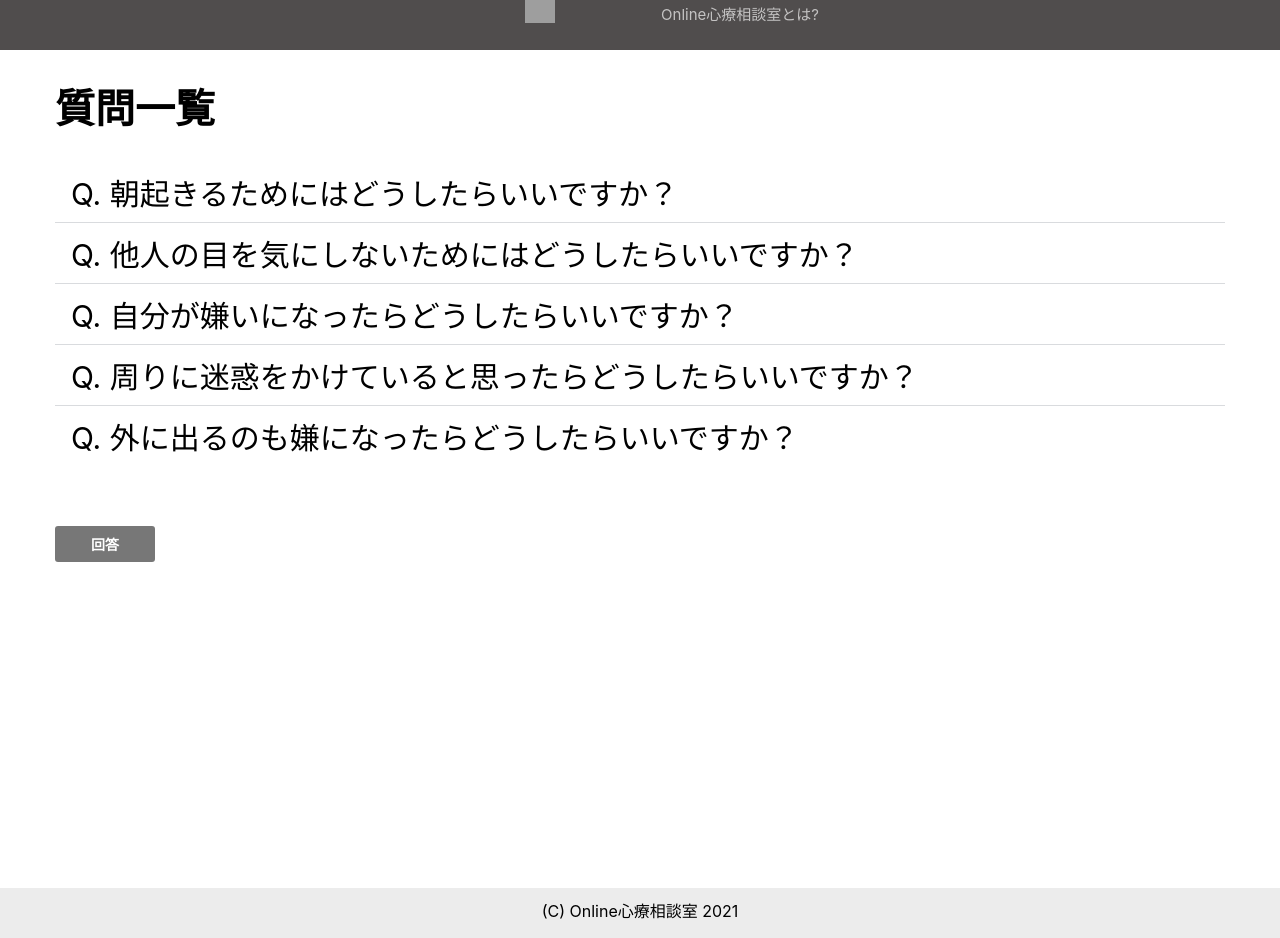
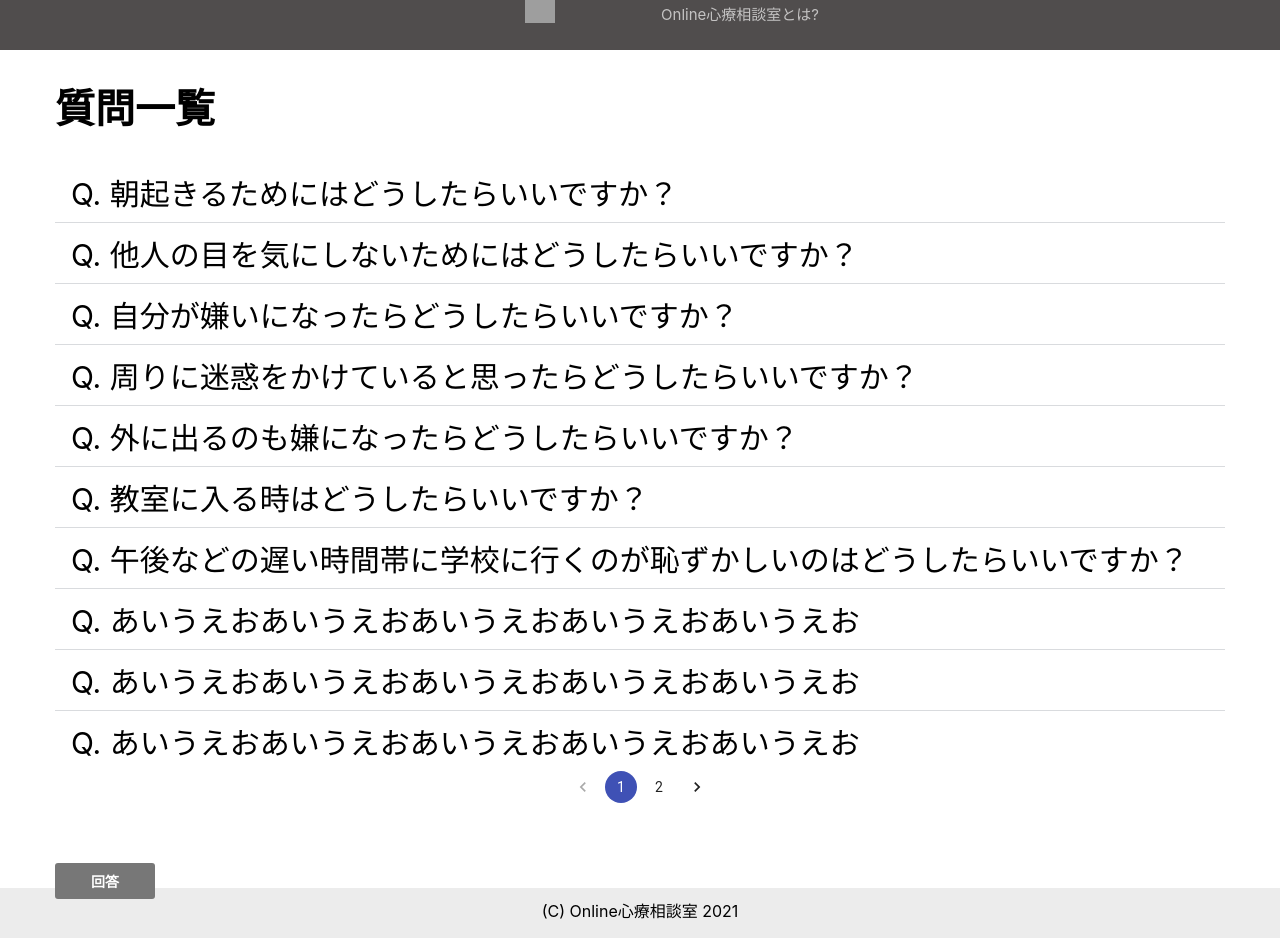
Before and after one commit to FuruyaYuuki/my_first_react_app, a React (Create React App) app: page / in a window 1280 px wide. Built offline with nearby package versions, Linux system fonts and the light colour scheme; grey boxes are pictures that could not be loaded.

Commit message:
add pagination

```diff
--- a/package.json
+++ b/package.json
@@ -4,6 +4,7 @@
   "version": "0.1.0",
   "private": true,
   "dependencies": {
+    "@material-ui/lab": "^4.0.0-alpha.60",
     "@testing-library/jest-dom": "^5.14.1",
     "@testing-library/react": "^11.2.7",
     "@testing-library/user-event": "^12.8.3",
--- a/src/Q.js
+++ b/src/Q.js
@@ -1,4 +1,6 @@
 import styled from 'styled-components';
+import { Index } from "./pagination/Index"
+
 
 const ListItem = styled.div`
   font-size: 30px;
@@ -14,7 +16,12 @@ const QLists = [
   {q:'Q. 他人の目を気にしないためにはどうしたらいいですか？'},
   {q:'Q. 自分が嫌いになったらどうしたらいいですか？'},
   {q:'Q. 周りに迷惑をかけていると思ったらどうしたらいいですか？'},
-  {q:'Q. 外に出るのも嫌になったらどうしたらいいですか？'}
+  {q:'Q. 外に出るのも嫌になったらどうしたらいいですか？'},
+  {q:'Q. 教室に入る時はどうしたらいいですか？'},
+  {q:'Q. 午後などの遅い時間帯に学校に行くのが恥ずかしいのはどうしたらいいですか？'},
+  {q:'Q. あいうえおあいうえおあいうえおあいうえおあいうえお'},
+  {q:'Q. あいうえおあいうえおあいうえおあいうえおあいうえお'},
+  {q:'Q. あいうえおあいうえおあいうえおあいうえおあいうえお'}
 ]
 
 export const Q = () => {
@@ -27,6 +34,7 @@ export const Q = () => {
           </ListItem>
         })
       }
+      <Index />
     </div>
   );
 }
--- a/src/QA.js
+++ b/src/QA.js
@@ -1,4 +1,5 @@
 import styled from 'styled-components';
+import { Index } from "./pagination/Index"
 
 const ListItem = styled.div`
   font-size: 30px;
@@ -14,7 +15,12 @@ export const QALists = [
   {q:'Q. 他人の目を気にしないためにはどうしたらいいですか？', a:'A. 何か１つ自信が持てることを成し遂げましょう！'},
   {q:'Q. 自分が嫌いになったらどうしたらいいですか？', a:'A. 誰か信頼してる人に話してみましょう！'},
   {q:'Q. 周りに迷惑をかけていると思ったらどうしたらいいですか？', a:'A. 迷惑をかけていると思う人に聞いてみましょう！'},
-  {q:'Q. 外に出るのも嫌になったらどうしたらいいですか？', a:'A. 家の中でもいいので何か自信がつくことを成し遂げてみましょう！'}
+  {q:'Q. 外に出るのも嫌になったらどうしたらいいですか？', a:'A. 家の中でもいいので何か自信がつくことを成し遂げてみましょう！'},
+  {q:'Q. 教室に入る時はどうしたらいいですか？', a:'A. 辛いとは思いますが休憩時間中に入るのが1番です！'},
+  {q:'Q. 午後などの遅い時間帯に学校に行くのが恥ずかしいのはどうしたらいいですか？', a:'A. むしろ遅い時間でも学校に来るのは来る気はとてもある証拠になります！'},
+  {q:'Q. あいうえおあいうえおあいうえおあいうえおあいうえお', a:'A. あいうえおあいうえおあいうえおあいうえおあいうえお'},
+  {q:'Q. あいうえおあいうえおあいうえおあいうえおあいうえお', a:'A. あいうえおあいうえおあいうえおあいうえおあいうえお'},
+  {q:'Q. あいうえおあいうえおあいうえおあいうえおあいうえお', a:'A. あいうえおあいうえおあいうえおあいうえおあいうえお'}
 ]
 
 export const QA = () => {
@@ -25,6 +31,7 @@ export const QA = () => {
           return <ListItem key={index}>{QALists.q}<br></br>{QALists.a}</ListItem>
         })
       }
+      <Index />
     </div>
   );
 }
--- /dev/null
+++ b/src/pagination/Index.js
@@ -0,0 +1,25 @@
+import MuiPagination from '@material-ui/lab/Pagination'
+import { withStyles } from '@material-ui/core/styles'
+import { useState } from 'react';
+
+export const Index = () => {
+
+  const [page, setPage] = useState(1)
+
+  const Pagination = withStyles({
+    root: {
+      display: 'inline-block',
+    },
+  })(MuiPagination);
+
+  return (
+    <div style={{textAlign: "center"}}>
+      <Pagination
+        count={2}
+        color="primary"
+        onChange={(e, page) => setPage(page)}
+        page={page}
+      />
+    </div>
+  );
+}
```
Also changed, not shown: 1 other file (tests, documents, lock files or other folders).
